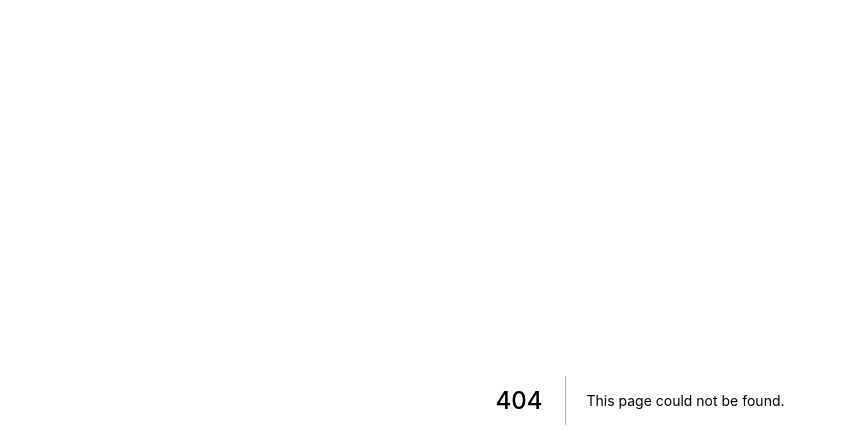
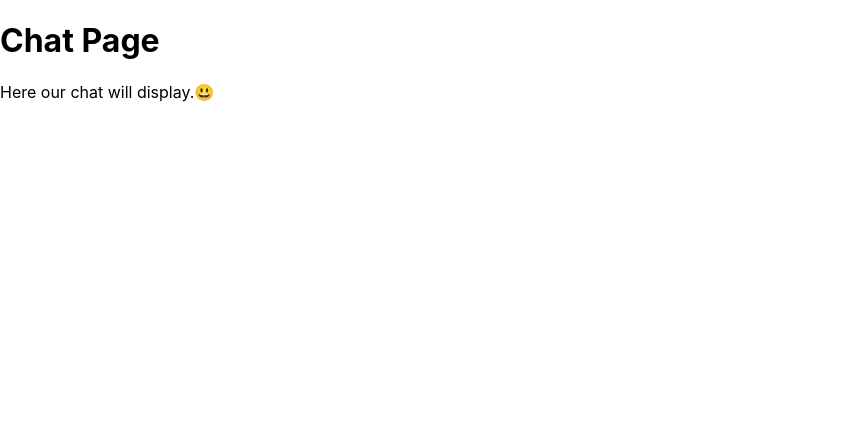
Before and after one commit to Neeteshking21/What-a-App-with-nextJs, a Next.js app in the folder whatsapp-clone/: page /Chat in a window 1280 px wide. Before the commit this address had no page. Shown: the top 448 px of the page, without its empty margins (0-846 px from the left). Built offline with nearby package versions, Linux system fonts and the light colour scheme.

Commit message:
Adding Chat.js component

```diff
--- /dev/null
+++ b/whatsapp-clone/pages/Chat.js
@@ -0,0 +1,12 @@
+import React from 'react'
+
+const Chat = () => {
+    return (
+        <div>
+         <h1>Chat Page</h1>
+         <p>Here our chat will display.😃</p>
+        </div>
+    )
+}
+<h1>Cha tPage</h1>
+export default Chat
```
